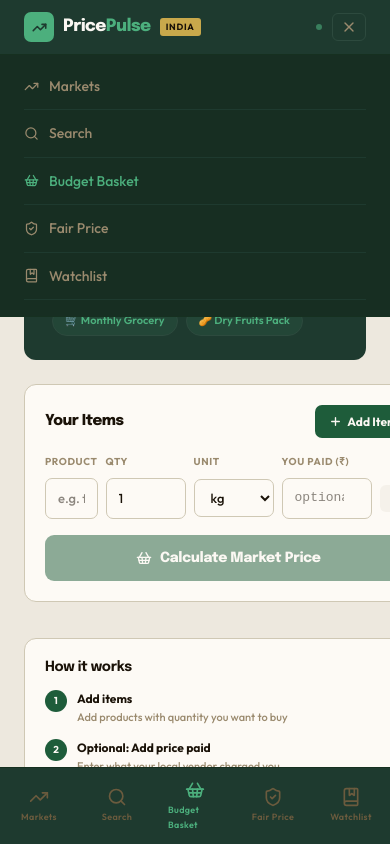
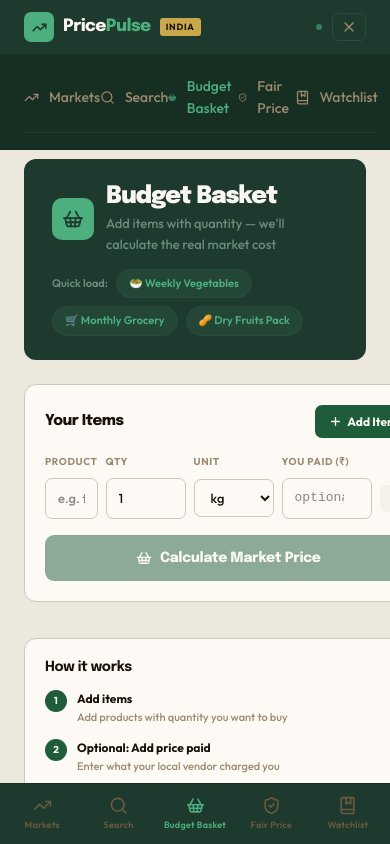
Before and after one commit to Rishabh2233eng/pricepulse-india, a Next.js app in the folder frontend/: page /basket in a window 390 px wide. Both pictures are taken after a click on the button 349 px from the left and 27 px from the top of the page. Shown: the top 844 px of the page. Built offline with nearby package versions, Linux system fonts and the light colour scheme.

Commit message:
Fix: Desktop nav visible on desktop, mobile bottom nav only on mobile - fully responsive

```diff
--- a/frontend/src/app/globals.css
+++ b/frontend/src/app/globals.css
@@ -102,32 +102,62 @@ h4 { font-size: 11px; font-weight: 700; text-transform: uppercase; letter-spacin
 @media (max-width: 960px) { .sidebar-layout { grid-template-columns: 1fr !important; } .hide-sm { display: none !important; } }
 @media (max-width: 640px) { .cols-2-xs { grid-template-columns: 1fr 1fr !important; } .cols-1-xs { grid-template-columns: 1fr !important; } .hide-xs { display: none !important; } h1 { font-size: 24px; } }
 
-/* Mobile responsive */
-@media (max-width: 640px) {
+/* ===== RESPONSIVE ===== */
+
+/* Desktop nav visible, mobile elements hidden */
+.desktop-nav { display: flex !important; }
+.mobile-menu-btn { display: none !important; }
+.mobile-bottom-nav { display: none !important; }
+
+@media (max-width: 768px) {
+  /* Hide desktop nav, show mobile */
+  .desktop-nav { display: none !important; }
+  .mobile-menu-btn { display: flex !important; }
+
+  /* Mobile bottom nav */
+  .mobile-bottom-nav {
+    display: flex !important;
+    position: fixed;
+    bottom: 0;
+    left: 0;
+    right: 0;
+    background: #1E3A2F;
+    border-top: 1px solid #163020;
+    padding: 8px 4px calc(8px + env(safe-area-inset-bottom));
+    z-index: 100;
+    justify-content: space-around;
+    align-items: center;
+  }
+
+  /* Push content above bottom nav */
+  main {
+    padding-bottom: 72px !important;
+  }
+
+  /* Stack sidebar layouts */
   .sidebar-layout {
     grid-template-columns: 1fr !important;
   }
+
+  /* 2 column grids become 2 on mobile */
   .cols-2-xs {
     grid-template-columns: 1fr 1fr !important;
   }
+
+  /* Full width on mobile */
   .cols-1-xs {
     grid-template-columns: 1fr !important;
   }
-  .hide-xs {
-    display: none !important;
-  }
-  .show-xs {
-    display: flex !important;
-  }
+
+  /* Hide on mobile */
+  .hide-xs { display: none !important; }
 }
 
 @media (max-width: 960px) {
   .sidebar-layout {
     grid-template-columns: 1fr !important;
   }
-  .hide-sm {
-    display: none !important;
-  }
+  .hide-sm { display: none !important; }
 }
 
 /* PWA safe area */
@@ -135,26 +165,8 @@ body {
   padding-bottom: env(safe-area-inset-bottom);
 }
 
-/* Mobile bottom nav */
-.mobile-nav {
-  display: none;
-}
-
-@media (max-width: 640px) {
-  .mobile-nav {
-    display: flex;
-    position: fixed;
-    bottom: 0;
-    left: 0;
-    right: 0;
-    background: #1E3A2F;
-    border-top: 1px solid #163020;
-    padding: 8px 0 calc(8px + env(safe-area-inset-bottom));
-    z-index: 100;
-    justify-content: space-around;
-    align-items: center;
-  }
-  main {
-    padding-bottom: 70px !important;
-  }
-}
+/* Smooth scrollbar */
+::-webkit-scrollbar { width: 4px; height: 4px; }
+::-webkit-scrollbar-thumb { background: #C8B89A; border-radius: 2px; }
+.scrollbar-hide::-webkit-scrollbar { display: none; }
+.scrollbar-hide { -ms-overflow-style: none; scrollbar-width: none; }
--- a/frontend/src/components/Navbar.tsx
+++ b/frontend/src/components/Navbar.tsx
@@ -1,8 +1,8 @@
 "use client";
 import Link from "next/link";
 import { usePathname } from "next/navigation";
+import { TrendingUp, Search, BookMarked, ShieldCheck, Menu, X, ShoppingBasket } from "lucide-react";
 import { useState } from "react";
-import { TrendingUp, Search, BookMarked, ShieldCheck, Menu, X, ShoppingBasket } from "lucide-react";
 
 const links = [
   { href: "/", label: "Markets", icon: TrendingUp },
@@ -17,6 +17,7 @@ export default function Navbar() {
   const [open, setOpen] = useState(false);
 
   return (
+    <>
       <nav style={{ position: "fixed", top: 0, width: "100%", zIndex: 100, background: "#1E3A2F", borderBottom: "1px solid #163020" }}>
         <div style={{ maxWidth: 1140, margin: "0 auto", padding: "0 24px", height: 54, display: "flex", alignItems: "center", justifyContent: "space-between" }}>
           <Link href="/" style={{ display: "flex", alignItems: "center", gap: 9, textDecoration: "none" }}>
@@ -29,13 +30,14 @@ export default function Navbar() {
             <span style={{ background: "#C8A84B", color: "#1A1208", fontSize: 9, fontWeight: 800, padding: "2px 6px", borderRadius: 3, letterSpacing: "0.08em" }}>INDIA</span>
           </Link>
 
-        <div style={{ display: "flex", alignItems: "center", gap: 2 }} className="hide-xs">
+          {/* Desktop nav — hidden on mobile */}
+          <div style={{ display: "flex", alignItems: "center", gap: 2 }} className="desktop-nav">
             {links.map((l) => {
               const Icon = l.icon;
               const active = path === l.href;
               return (
                 <Link key={l.href} href={l.href}
-                style={{ display: "flex", alignItems: "center", gap: 5, padding: "7px 13px", borderRadius: 7, textDecoration: "none", fontSize: 13, fontWeight: 500, color: active ? "#4CAF7D" : "#9A8A6E", background: active ? "rgba(76,175,125,0.12)" : "transparent", transition: "all 0.15s" }}>
+                  style={{ display: "flex", alignItems: "center", gap: 5, padding: "7px 11px", borderRadius: 7, textDecoration: "none", fontSize: 12, fontWeight: 500, color: active ? "#4CAF7D" : "#9A8A6E", background: active ? "rgba(76,175,125,0.12)" : "transparent", transition: "all 0.15s" }}>
                   <Icon size={13} strokeWidth={2} />{l.label}
                 </Link>
               );
@@ -44,17 +46,19 @@ export default function Navbar() {
 
           <div style={{ display: "flex", alignItems: "center", gap: 10 }}>
             <span style={{ width: 6, height: 6, borderRadius: "50%", background: "#4CAF7D", display: "inline-block" }} className="pulse" />
-          <span style={{ color: "#6B5B3E", fontSize: 11, fontWeight: 500 }} className="hide-xs">Live</span>
+            <span style={{ color: "#6B5B3E", fontSize: 11, fontWeight: 500 }} className="desktop-nav">Live</span>
+            {/* Hamburger — only on mobile */}
             <button onClick={() => setOpen(!open)}
-            style={{ background: "none", border: "1px solid #2D4A3E", borderRadius: 6, cursor: "pointer", color: "#9A8A6E", padding: "5px 8px" }}
-            className="show-xs" aria-label="menu">
+              style={{ background: "none", border: "1px solid #2D4A3E", borderRadius: 6, cursor: "pointer", color: "#9A8A6E", padding: "5px 8px", display: "none" }}
+              className="mobile-menu-btn">
               {open ? <X size={16} color="#9A8A6E" /> : <Menu size={16} color="#9A8A6E" />}
             </button>
           </div>
         </div>
 
+        {/* Mobile dropdown */}
         {open && (
-        <div style={{ background: "#172E22", borderTop: "1px solid #163020", padding: "8px 24px 16px" }}>
+          <div style={{ background: "#172E22", borderTop: "1px solid #163020", padding: "8px 24px 16px" }} className="mobile-menu-btn">
             {links.map((l) => {
               const Icon = l.icon;
               return (
@@ -66,20 +70,22 @@ export default function Navbar() {
             })}
           </div>
         )}
-      {/* Mobile Bottom Nav */}
-      <div className="mobile-nav">
+      </nav>
+
+      {/* Mobile Bottom Nav — only on mobile */}
+      <div className="mobile-bottom-nav">
         {links.map((l) => {
           const Icon = l.icon;
           const active = path === l.href;
           return (
             <Link key={l.href} href={l.href}
-              style={{ display: "flex", flexDirection: "column", alignItems: "center", gap: 3, textDecoration: "none", padding: "4px 12px", flex: 1 }}>
-              <Icon size={20} strokeWidth={2} color={active ? "#4CAF7D" : "#6B5B3E"} />
-              <span style={{ fontSize: 9, fontWeight: 600, color: active ? "#4CAF7D" : "#6B5B3E", letterSpacing: "0.04em" }}>{l.label}</span>
+              style={{ display: "flex", flexDirection: "column", alignItems: "center", gap: 3, textDecoration: "none", padding: "4px 0", flex: 1 }}>
+              <Icon size={19} strokeWidth={2} color={active ? "#4CAF7D" : "#6B5B3E"} />
+              <span style={{ fontSize: 9, fontWeight: 600, color: active ? "#4CAF7D" : "#6B5B3E", letterSpacing: "0.03em", textAlign: "center" }}>{l.label}</span>
             </Link>
           );
         })}
       </div>
-    </nav>
+    </>
   );
 }
```
Lines whose indentation alone changed are shown as unchanged.
